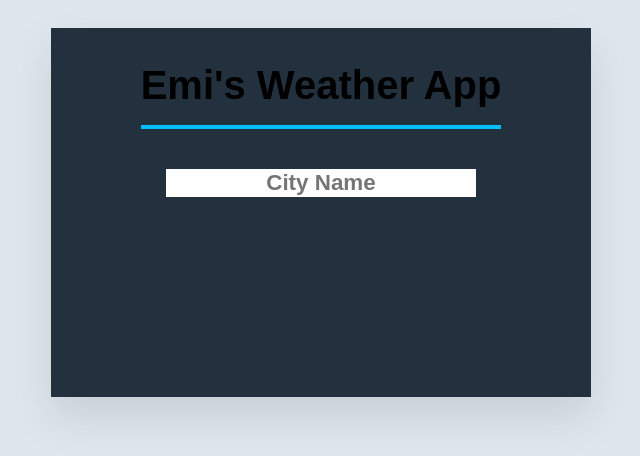
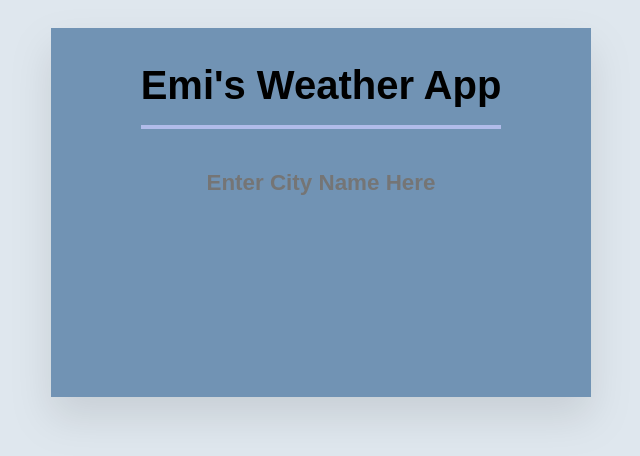
Before and after one commit to ImeshaDissa/emi-s-Weather-App, a plain HTML site: page index.html in a window 1280 px wide. Shown: the whole page, without its empty margins (319-959 px from the left). Drawn offline with nearby package versions, Linux system fonts and the light colour scheme.

Commit message:
colour changed

```diff
--- a/index.html
+++ b/index.html
@@ -12,7 +12,7 @@
     <div class = "container">
         <div class="content">
             <h1>Emi's Weather App</h1>
-            <input class="input" id="input" type="text" placeholder="City Name" />
+            <input class="input" id="input" type="text" placeholder="Enter City Name Here" />
         </div>
         <div class="main-weather">
             <p id="date">Date</p>
--- a/style.css
+++ b/style.css
@@ -7,7 +7,7 @@ body {
 }
 
 .container {
-  background-color: #23313e ;
+  background-color: #7193b4 ;
   padding: 0 4.5em 10em;
   margin: 1em auto 0 auto;
   -webkit-filter: drop-shadow(0 1em 1em rgba(0, 0, 0, 0.1));
@@ -15,7 +15,7 @@ body {
 }
 
 h1 {
-  border-bottom: 4px solid deepskyblue;
+  border-bottom: 4px solid rgb(177, 188, 234);
   padding-bottom: 0.25em;
   margin-bottom: 1em;
   text-align: center;
@@ -30,6 +30,8 @@ h1 {
   display: flex;
   margin-left: auto;
   margin-right: auto;
+  background-color: #7193b4 ;
+  color: #edeff0;
 }
 
 .main-weather {
```
